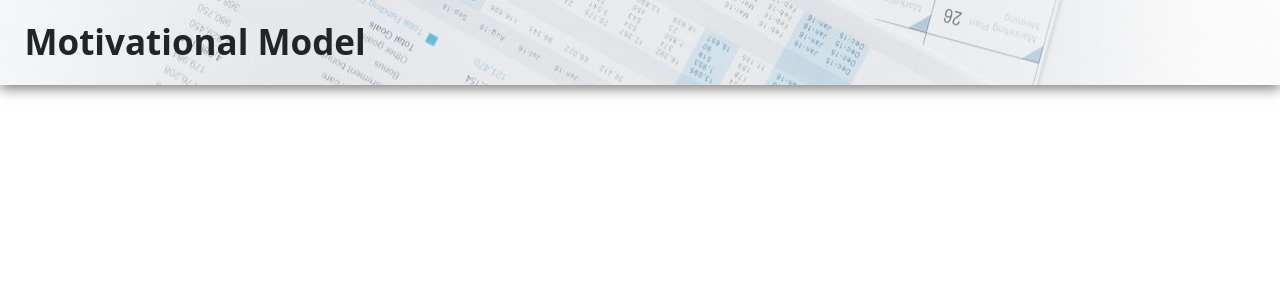
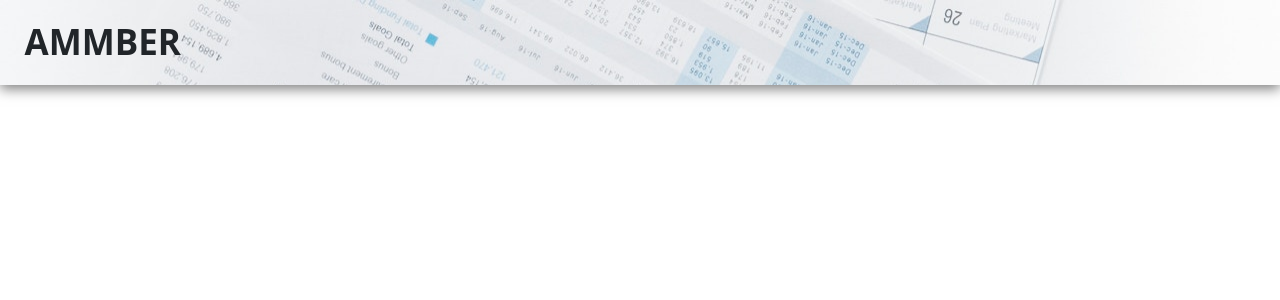
Before and after one commit to MotivationalModelling/mm-local-editor, a React (Vite) app: page /projectEdit in a window 1280 px wide. Shown: the top 300 px of the page. Built offline with nearby package versions, Linux system fonts and the light colour scheme.

Commit message:
Change application name to AMMBER

```diff
--- a/index.html
+++ b/index.html
@@ -4,7 +4,7 @@
     <meta charset="UTF-8" />
     <link rel="icon" type="image/png" href="/leon.png" />
     <meta name="viewport" content="width=device-width, initial-scale=1.0" />
-    <title>Motivational Model Editor</title>
+    <title>AMMBER</title>
   </head>
   <body>
     <div id="root"></div>
--- a/src/components/ProjectEditHeader.tsx
+++ b/src/components/ProjectEditHeader.tsx
@@ -11,7 +11,7 @@ const ProjectEditHeader = () => {
         <Row>
           <Col>
             &nbsp;&nbsp;&nbsp;
-            <strong style={{ fontSize: "35px" }}>Motivational Model</strong>
+            <strong style={{ fontSize: "35px" }}>AMMBER</strong>
           </Col>
         </Row>
       </Container>
--- a/src/components/Welcome.tsx
+++ b/src/components/Welcome.tsx
@@ -34,8 +34,9 @@ const Welcome = () => {
                 style={{ height: "100px", width: "auto" }}
               />
               <h1 className="cover-heading mt-4 mb-4">
-                Motivational Models Building Tool
+              AMMBER
               </h1>
+              <h2 className="mt-4" style={{fontSize: "20px"}}>A Motivational Model Builder For Essential Requirements</h2>
             </div>
           </Carousel.Item>
           <Carousel.Item>
```
